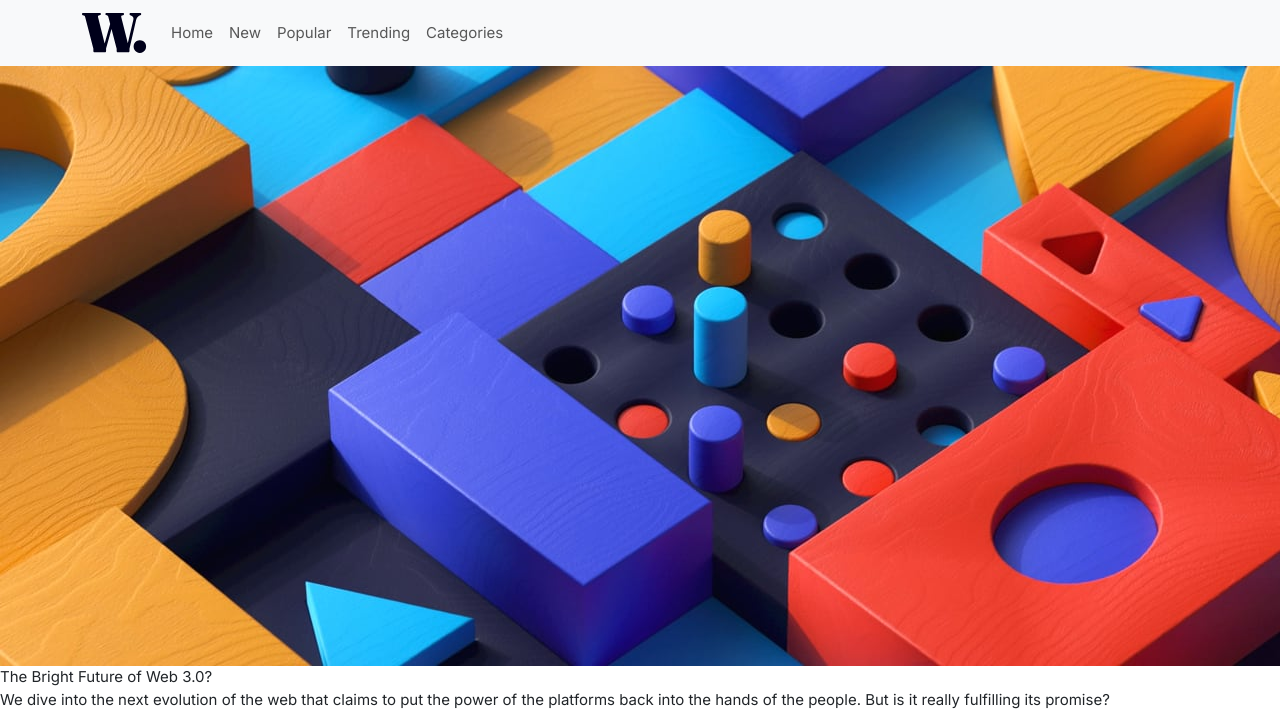
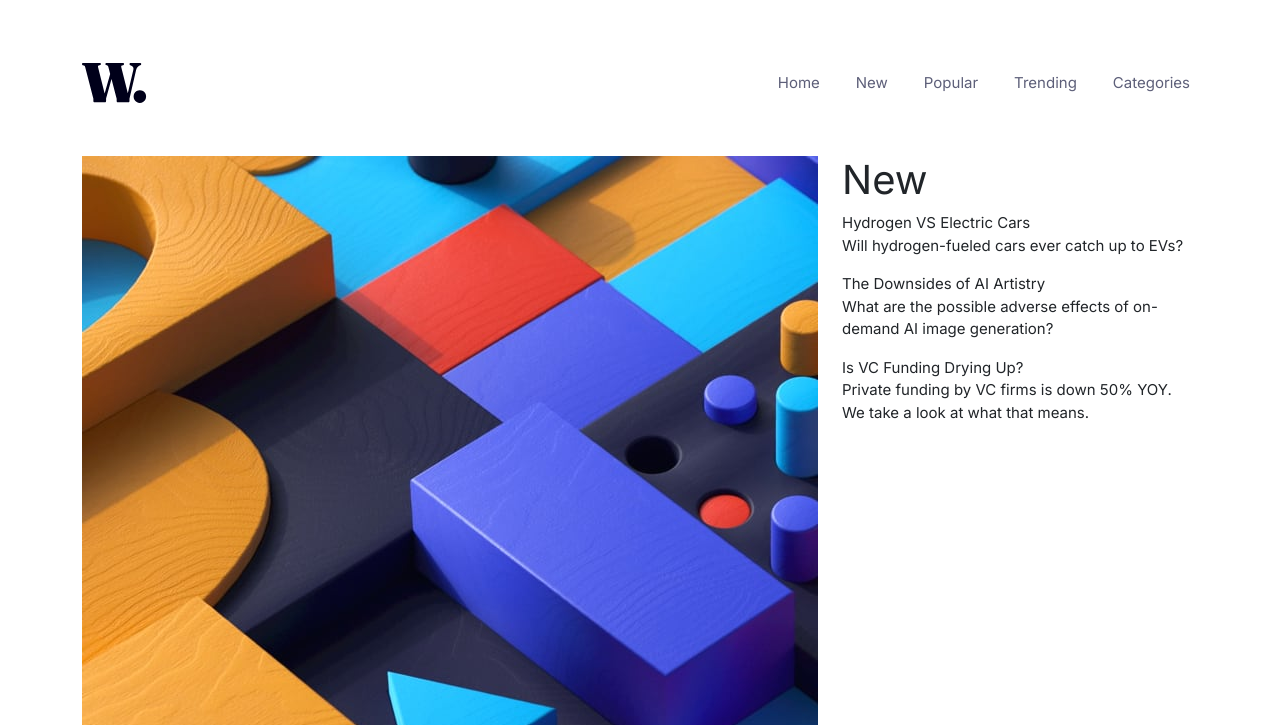
Before and after one commit to mehmetbacik/news-homepage, a plain HTML site: page index.html in a window 1280 px wide. Shown: the top 725 px of the page. Drawn offline with Linux system fonts and the light colour scheme.

Commit message:
Update
Updated for header.

```diff
--- a/assets/scss/styles.scss
+++ b/assets/scss/styles.scss
@@ -11,3 +11,27 @@ html {
         padding: 0;
     }
 }
+
+#news__page {
+    header {
+        .navbar {
+            margin-top: 50px;
+            margin-bottom: 40px;
+            #navbarNav {
+                justify-content: flex-end;
+                .navbar-nav {
+                    gap: 20px;
+                    .nav-item {
+                        .nav-link {
+                            color: $dark-grayish-blue;
+                            font-weight: 500;
+                            &:hover {
+                                color: $soft-red;
+                            }
+                        }
+                    }
+                }
+            }
+        }
+    }
+}
--- a/index.html
+++ b/index.html
@@ -14,16 +14,16 @@
     </head>
     <body id="news__page">
         <header>
-            <nav class="navbar navbar-expand-lg navbar-light bg-light">
+            <nav class="navbar navbar-expand-lg">
                 <div class="container">
                     <a class="navbar-brand" href="#">
                         <img src="/assets/img/logo.svg" alt="Logo">
                     </a>
-                    <button class="navbar-toggler" type="button" data-bs-toggle="collapse" data-bs-target="#navbarSupportedContent" aria-controls="navbarSupportedContent" aria-expanded="false" aria-label="Toggle navigation">
+                    <button class="navbar-toggler" type="button" data-bs-toggle="collapse" data-bs-target="#navbarNav" aria-controls="navbarNav" aria-expanded="false" aria-label="Toggle navigation">
                         <span class="navbar-toggler-icon"></span>
                     </button>
-                    <div class="collapse navbar-collapse" id="navbarSupportedContent">
-                        <ul class="navbar-nav me-auto mb-2 mb-lg-0">
+                    <div class="collapse navbar-collapse" id="navbarNav">
+                        <ul class="navbar-nav">
                             <li class="nav-item">
                                 <a class="nav-link" aria-current="page" href="#">Home</a>
                             </li>
@@ -45,8 +45,10 @@
             </nav>
         </header>
         <main>
+            <div class="container">
                 <section class="main__topStories">
-                <div class="topStories-content-headline">
+                    <div class="row">
+                        <div class="col-12 col-lg-8 topStories-content-headline">
                             <div class="content-slide">
                                 <div class="swiper mySwiper">
                                     <div class="swiper-wrapper">
@@ -71,7 +73,7 @@
                                 </div>
                             </div>
                         </div>
-                <div class="topStories-content-newsbar">
+                        <div class="col-12 col-lg-4 topStories-content-newsbar">
                             <div class="newsbar-headline">
                                 <h1>New</h1>
                             </div>
@@ -86,6 +88,7 @@
                             <div class="newsbar-item">
                                 <span>Is VC Funding Drying Up?</span>
                                 <p>Private funding by VC firms is down 50% YOY. We take a look at what that means.</p>
+                            </div>
                         </div>
                     </div>
                 </section>
@@ -121,6 +124,7 @@
                         </div>
                     </div>
                 </section>
+            </div>
         </main>
         <footer></footer>
         <script src="/src/swiper/swiper-bundle.min.js"></script>
```
Also changed, not shown: assets/css/styles.css, 1 other file. Lines whose indentation alone changed are shown as unchanged.
